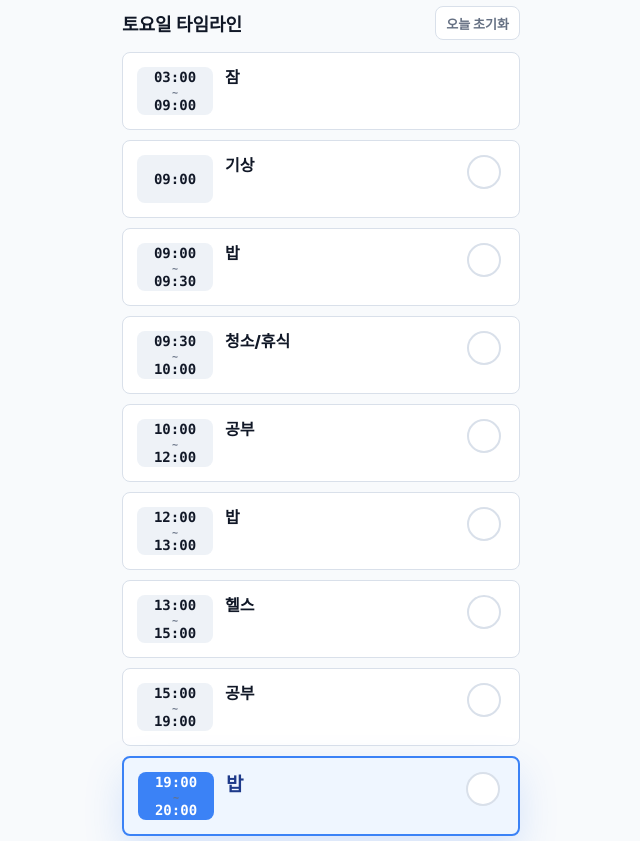
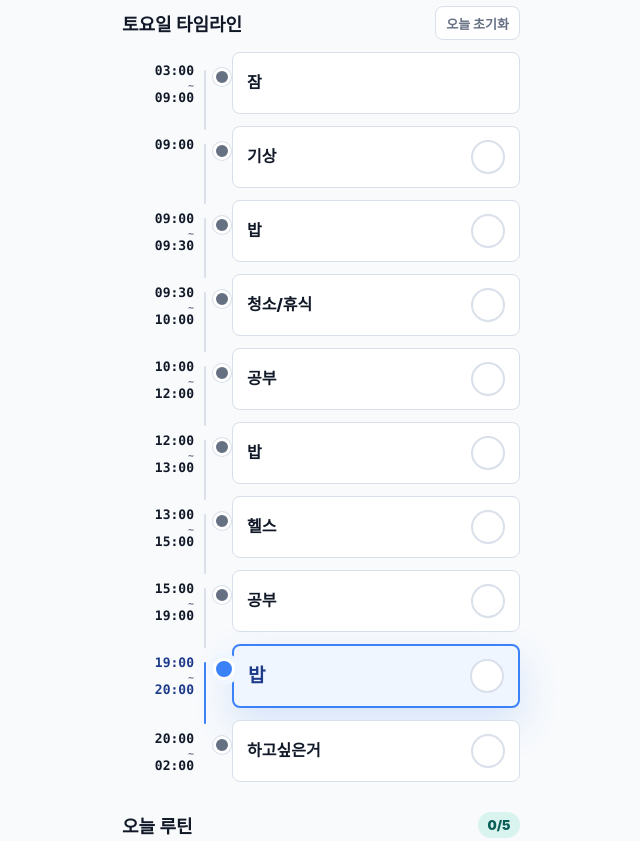
Before and after one commit to ohgnakrap9290/Daylong, a plain HTML site: page index.html in a window 1280 px wide. Shown: the part 420-1261 px from the top of the page, without its empty margins (319-959 px from the left). Drawn offline with Linux system fonts and the light colour scheme.

Commit message:
Refine timeline into vertical axis

```diff
--- a/app.js
+++ b/app.js
@@ -248,9 +248,12 @@ function eventTemplate(event, now, className) {
     : `<button class="check ${checked ? "is-checked" : ""}" type="button" aria-label="${escapeHtml(event.title)} 완료" data-id="${escapeAttr(event.id)}"></button>`;
 
   return `<${tag} class="${className} ${event.synthetic ? "is-sleep" : ""} ${current ? "is-current" : ""} ${checked ? "is-done" : ""}">
+    <span class="timeline-rail" aria-hidden="true"></span>
     <span class="time">${time}</span>
-    <span class="event-title">${escapeHtml(event.title)}${badge}</span>
-    ${checkButton}
+    <span class="event-card">
+      <span class="event-title">${escapeHtml(event.title)}${badge}</span>
+      ${checkButton}
+    </span>
   </${tag}>`;
 }
 
--- a/index.html
+++ b/index.html
@@ -170,6 +170,6 @@
 19:00 ~ 20:00 밥
 20:00 ~ 02:00 하고싶은거
     </script>
-    <script src="app.js?v=15"></script>
+    <script src="app.js?v=16"></script>
   </body>
 </html>
--- a/styles.css
+++ b/styles.css
@@ -462,7 +462,7 @@ h2 {
 
 .timeline {
   display: grid;
-  gap: 10px;
+  gap: 0;
   margin: 0;
   padding: 0 0 18px;
   list-style: none;
@@ -471,20 +471,66 @@ h2 {
 .event {
   position: relative;
   display: grid;
-  grid-template-columns: 76px 1fr 38px;
-  gap: 12px;
+  grid-template-columns: 72px 18px 1fr;
+  gap: 10px;
   align-items: start;
-  padding: 14px;
-  border: 1px solid var(--line);
-  border-radius: 8px;
-  background: var(--surface);
+  min-height: 72px;
+  padding: 0 0 12px;
+  background: transparent;
+}
+
+.timeline .event::before {
+  content: "";
+  position: absolute;
+  top: 18px;
+  bottom: -4px;
+  left: 82px;
+  width: 2px;
+  border-radius: 999px;
+  background: var(--line);
+}
+
+.timeline .event:last-child::before {
+  display: none;
+}
+
+.timeline-rail {
+  grid-column: 2;
+  grid-row: 1;
+  position: relative;
+  z-index: 1;
+  width: 18px;
+  height: 48px;
+}
+
+.timeline-rail::before {
+  content: "";
+  position: absolute;
+  top: 16px;
+  left: 50%;
+  width: 12px;
+  height: 12px;
+  border: 3px solid var(--surface);
+  border-radius: 999px;
+  background: var(--muted);
+  box-shadow: 0 0 0 1px var(--line);
 }
 
 .event.is-current {
-  border-width: 2px;
-  border-color: var(--current-line);
-  background: var(--current-bg);
-  box-shadow: 0 16px 38px var(--current-shadow);
+  background: transparent;
+  box-shadow: none;
+}
+
+.event.is-current::before {
+  background: var(--current-line);
+}
+
+.event.is-current .timeline-rail::before {
+  top: 14px;
+  width: 16px;
+  height: 16px;
+  background: var(--current-line);
+  box-shadow: 0 0 0 5px var(--current-bg);
 }
 
 .event.is-current .event-title {
@@ -497,18 +543,19 @@ h2 {
 }
 
 .time {
+  grid-column: 1;
+  grid-row: 1;
   display: grid;
   gap: 3px;
-  min-height: 48px;
-  place-content: center;
-  border-radius: 8px;
-  background: var(--surface-strong);
+  min-height: 44px;
+  place-content: start end;
+  padding-top: 12px;
   color: var(--text);
   font-family: ui-monospace, SFMono-Regular, Menlo, Consolas, monospace;
-  font-size: 14px;
+  font-size: 13px;
   font-weight: 900;
   line-height: 1.05;
-  text-align: center;
+  text-align: right;
 }
 
 .time span + span::before {
@@ -520,8 +567,28 @@ h2 {
 }
 
 .event.is-current .time {
-  background: var(--current-line);
-  color: #ffffff;
+  color: var(--current-text);
+}
+
+.event-card {
+  grid-column: 3;
+  grid-row: 1;
+  display: grid;
+  grid-template-columns: 1fr 34px;
+  gap: 12px;
+  align-items: center;
+  min-height: 54px;
+  padding: 13px 14px;
+  border: 1px solid var(--line);
+  border-radius: 8px;
+  background: var(--surface);
+}
+
+.event.is-current .event-card {
+  border-width: 2px;
+  border-color: var(--current-line);
+  background: var(--current-bg);
+  box-shadow: 0 16px 38px var(--current-shadow);
 }
 
 .event-title {
@@ -652,11 +719,27 @@ h2 {
 
 .mini-event {
   display: grid;
-  grid-template-columns: 76px 1fr 32px;
+  grid-template-columns: 76px 1fr;
   gap: 8px;
   align-items: center;
   padding: 11px 14px;
   border-bottom: 1px solid var(--line);
+}
+
+.mini-event .timeline-rail {
+  display: none;
+}
+
+.mini-event .event-card {
+  grid-column: 2;
+  grid-row: 1;
+  display: grid;
+  grid-template-columns: 1fr 32px;
+  gap: 8px;
+  min-height: 0;
+  padding: 0;
+  border: 0;
+  background: transparent;
 }
 
 .mini-event.is-current {
@@ -710,10 +793,14 @@ h2 {
   }
 
   .event {
-    grid-template-columns: 68px 1fr 34px;
+    grid-template-columns: 64px 18px 1fr;
+  }
+
+  .timeline .event::before {
+    left: 74px;
   }
 
   .mini-event {
-    grid-template-columns: 68px 1fr 32px;
+    grid-template-columns: 68px 1fr;
   }
 }
```
